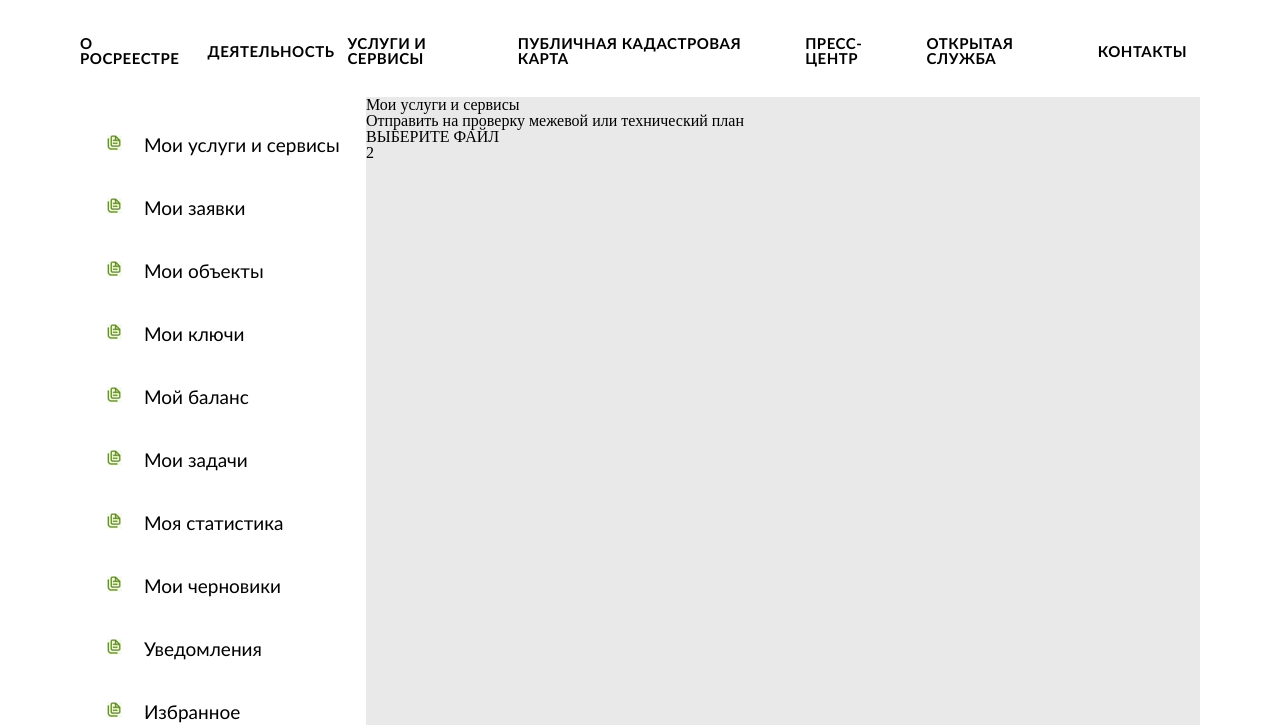
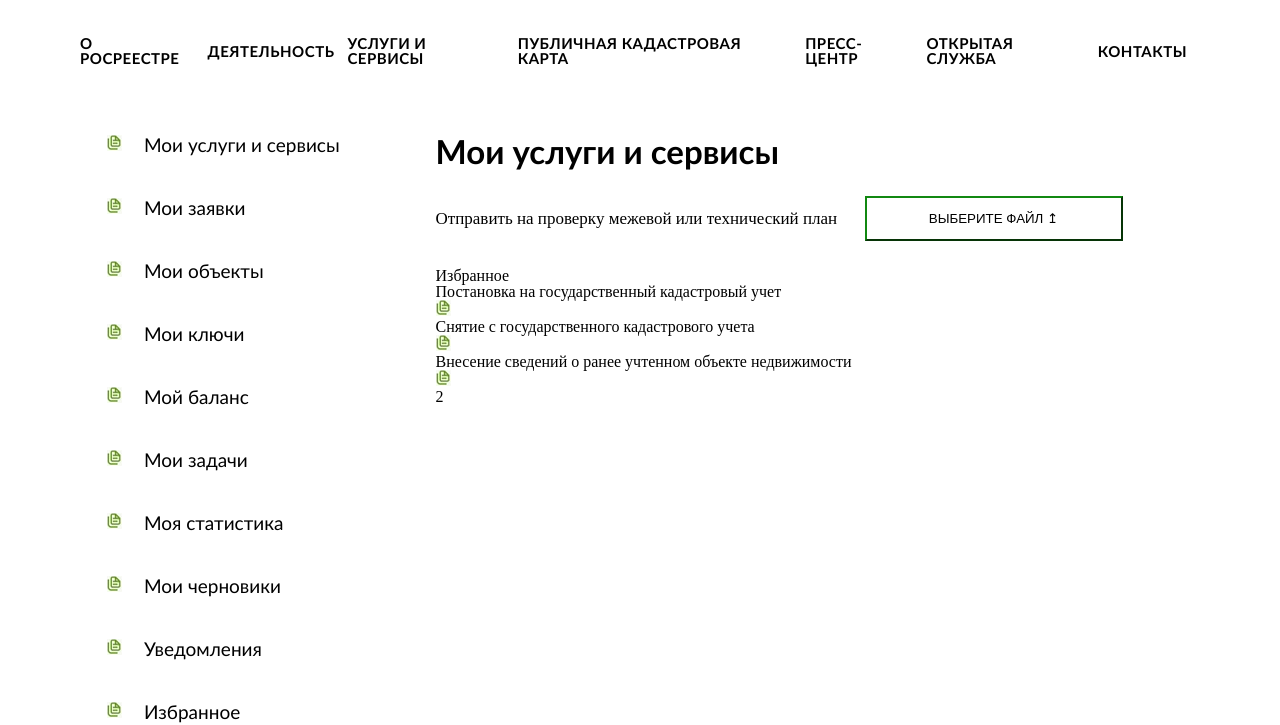
Before and after one commit to Igor-R64/Task-css, a plain HTML site: page index.html in a window 1280 px wide. Shown: the part 79-804 px from the top of the page. Drawn offline with Linux system fonts and the light colour scheme.

Commit message:
add favorites

```diff
--- a/index.html
+++ b/index.html
@@ -211,18 +211,68 @@
 
 
             <div class="main-description_services">
-                <p>Мои услуги и сервисы</p>
+
+                <div class="main-description_services-top">
+                    <p>Мои услуги и сервисы</p>
+                </div>
+
                 <div class="main-description_services-download">
                     <div class="main-description_services-download-text">
                         <p>
                             Отправить на проверку межевой или технический план
                         </p>
                     </div>
-                    <div class="main-description_services-download-file">
-                        <p>
-                            ВЫБЕРИТЕ ФАЙЛ
-                        </p>
+                    <button type="button" class="services-download-file">
+                        ВЫБЕРИТЕ ФАЙЛ &#8613;
+                    </button>
+
+                </div>
+
+                <div class="main-description_services-favorites">
+
+                    <div class="main-description_services-favorites-top">
+                        <p>Избранное</p>
                     </div>
+
+                    <div class="main-description_services-favorites-select">
+                        <div class="main-description_services-favorites-select-list">
+
+                            <div class="main-description_services-favorites-select-text">
+                            <p>
+                                Постановка на государственный кадастровый учет
+                            </p>
+                            </div>
+                            <div class="main-description_services-favorites-select-img">
+                            <img src="img/img1.png">
+                            </div>
+                        </div>
+
+                        <div class="main-description_services-favorites-select-list">
+
+                            <div class="main-description_services-favorites-select-text">
+                            <p>
+                                Снятие с государственного кадастрового учета
+                            </p>
+                            </div>
+                            <div class="main-description_services-favorites-select-img">
+                            <img src="img/img1.png">
+                            </div>
+                        </div>
+
+                        <div class="main-description_services-favorites-select-list">
+
+                            <div class="main-description_services-favorites-select-text">
+                            <p>
+                                Внесение сведений о ранее учтенном объекте недвижимости
+                            </p>
+                            </div>
+                            <div class="main-description_services-favorites-select-img">
+                            <img src="img/img1.png">
+                            </div>
+                        </div>
+
+                    </div>
+
                 </div>
 
 
--- a/style.css
+++ b/style.css
@@ -85,10 +85,10 @@
     padding-top: 16px;
 }
 
-.main-description_services {
+/* .main-description_services {
     width: 834px;
 background-color: rgb(233, 233, 233);
-}
+} */
 
 .main-list_services-general {
     height: 63px;
@@ -98,6 +98,7 @@ background-color: rgb(233, 233, 233);
 
 .main-list_services-general:hover{
     background-color:  rgb(233, 233, 233);
+    color: #118811;
 }
 
 .main-list_services-general-img {
@@ -196,3 +197,43 @@ background-color: rgb(233, 233, 233);
 .main-list_services-statistics-text {
 
 }
+
+.main-description_services {
+    width: 695px;
+    margin: 0 auto;
+
+}
+
+.main-description_services-top {
+    margin-top: 38px;
+    font-family: calibri;
+    font-size: 33px;
+    font-weight: 600;
+}
+
+.main-description_services-download {
+    display: flex;
+    align-items: center;
+    justify-content: space-between;
+    margin: 26px 8px 26px 0px;
+    height: 48px;
+
+}
+
+.main-description_services-download-text {
+    font-size: 17px;
+    font-weight: 500;
+
+}
+
+.services-download-file {
+    width: 258px;
+    padding: 13px 0px;
+    background-color: white;
+    border-color: #118811;
+
+}
+
+.services-download-file:hover {
+    background-color: #118811 ;
+}
```
